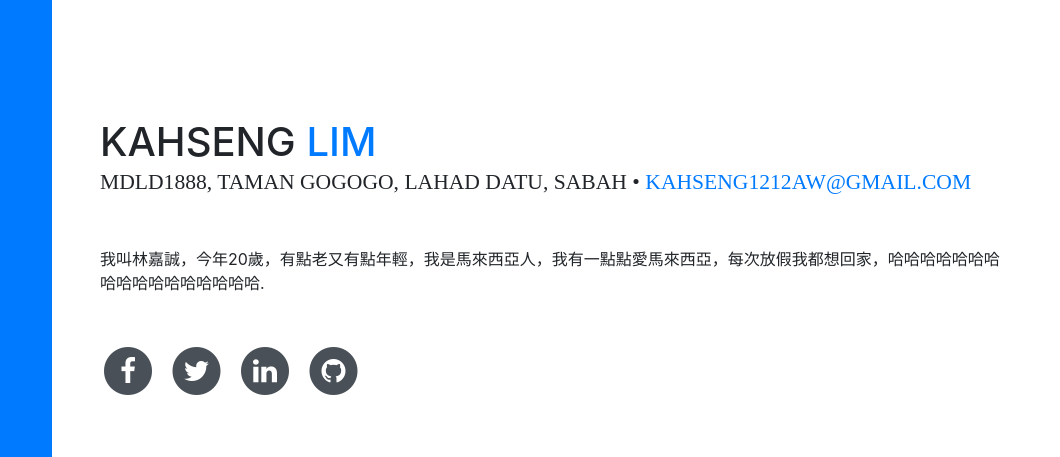
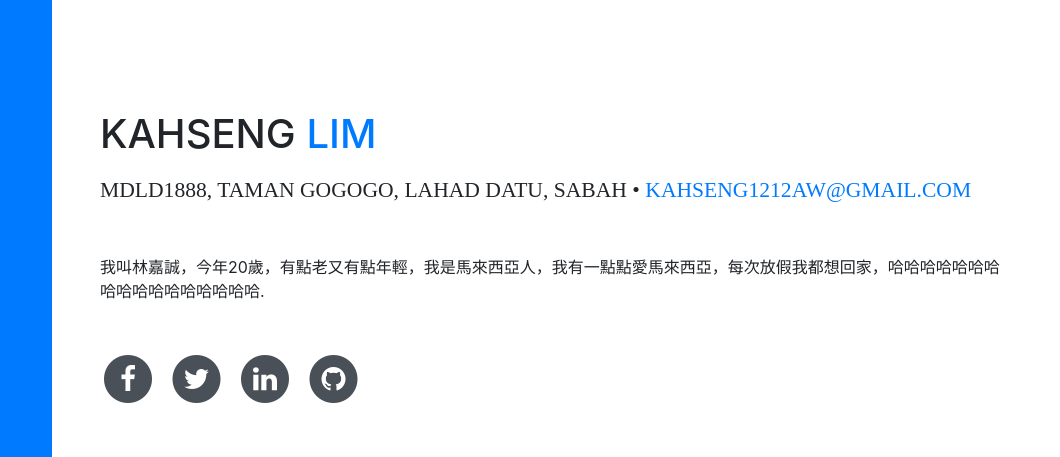
Before and after one commit to kahseng123kahseng/kahseng123kahseng.github.io, a website with bundled scripts: page index.html in a window 1280 px wide. Shown: the part 141-598 px from the top of the page, 220-1280 px from the left. Built offline with nearby package versions, Linux system fonts and the light colour scheme; a web font is replaced by a local one.

Commit message:
original resume

```diff
--- /dev/null
+++ b/css/myresume.css
@@ -0,0 +1,17 @@
+@import url(https://fonts.googleapis.com/earlyaccess/notosanstc.css);
+
+body {
+	font-family: "Noto Sans", "Noto Sans TC";
+}
+
+h1 {
+	font-family: inherit;
+	text-transform: none;
+	line-height: 6rem;
+}
+
+.subheading {
+	font-family: inherit;
+	text-transform: none;
+	margin-top: 1rem;
+}
--- a/index.html
+++ b/index.html
@@ -22,6 +22,7 @@
 
 	    <!-- Custom styles for this template -->
 	    <link href="css/resume.min.css" rel="stylesheet">
+		<link href="css/myresume.css" rel="stylesheet">
 
 	  </head>
 
```
